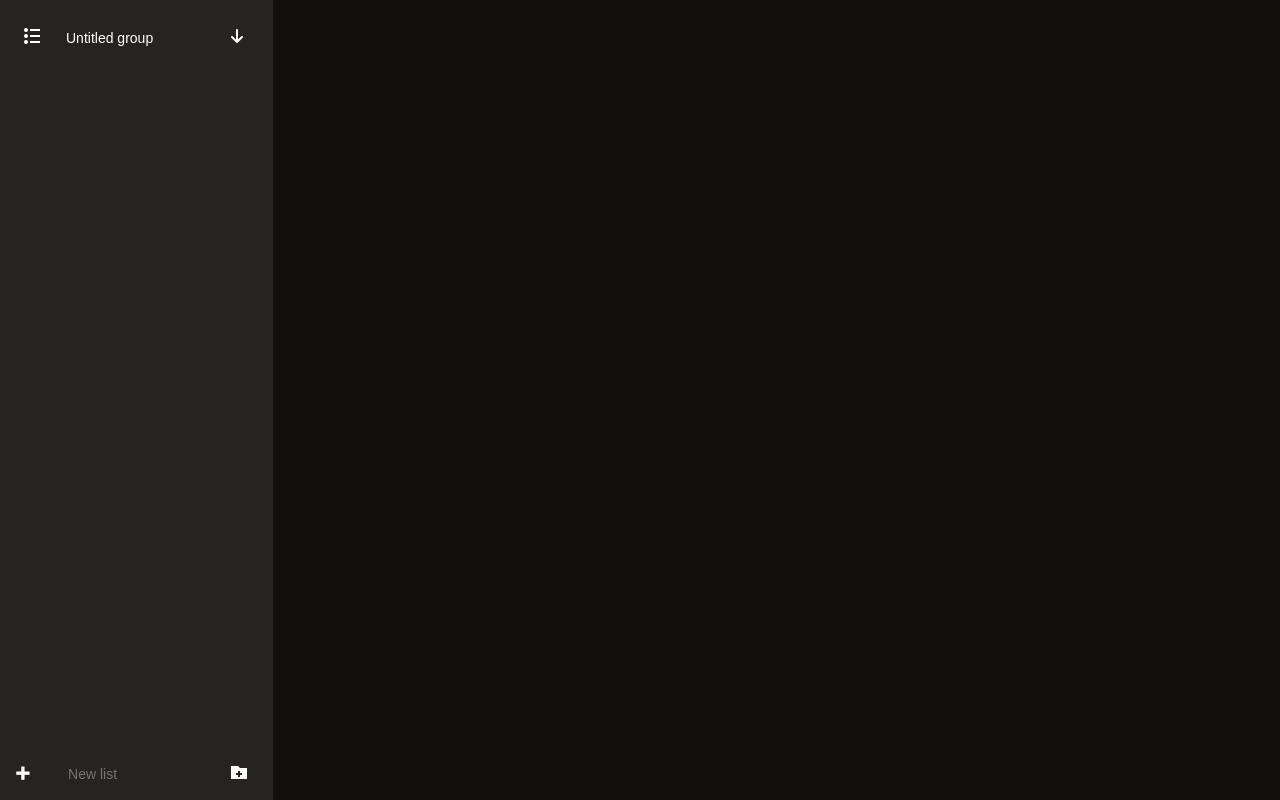
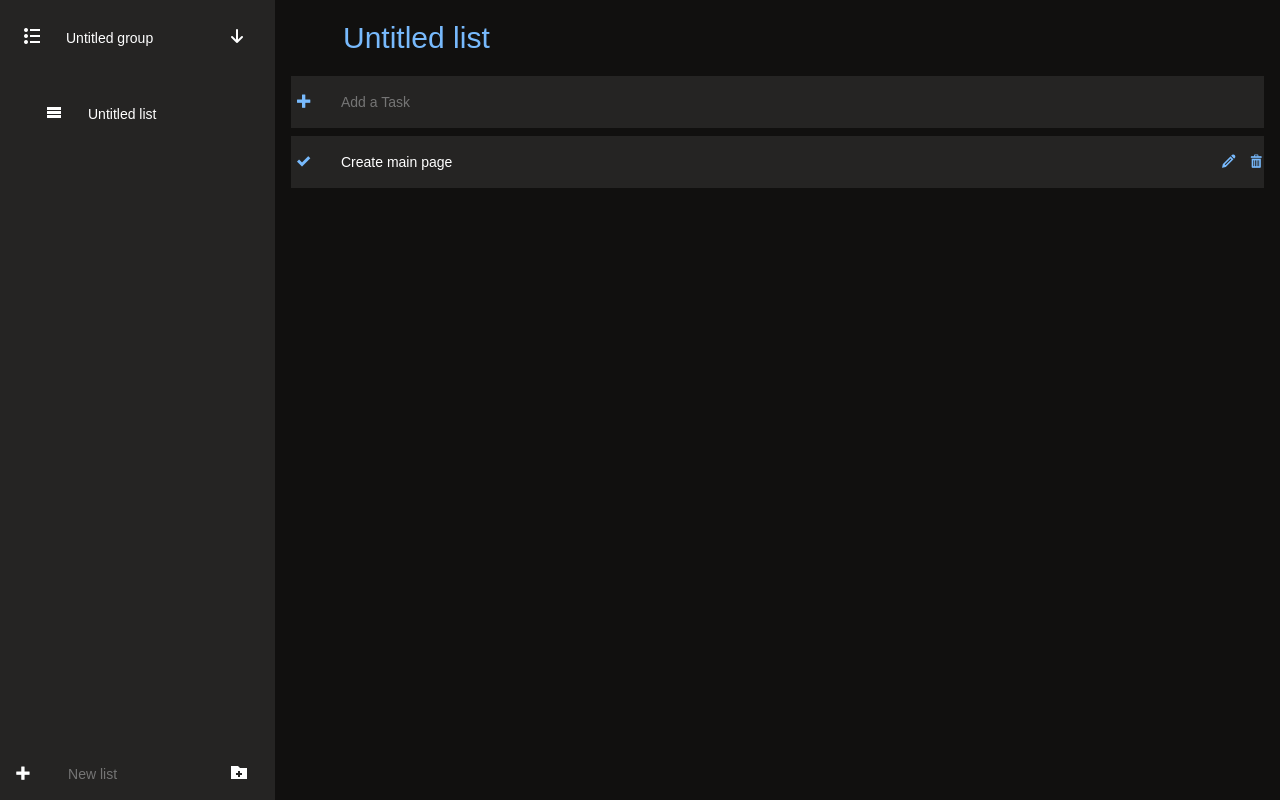
Before and after one commit to vin2410/javascript-training, a website: page Practice-two/src/index.html in a window 1280 px wide. Drawn offline with Linux system fonts and the light colour scheme; files whose address does not match are found by name.

Commit message:
Create basic layout list view

```diff
--- a/Practice-two/src/index.html
+++ b/Practice-two/src/index.html
@@ -18,6 +18,10 @@
                                 <span class="icon icon-arrow-down2"></span>
                                 <span class="icon icon-arrow-up2" hidden></span>
                             </div>
+                            <div class="group-item__list">
+                                <span class="icon icon-menu"></span>
+                                <input type="text" class="list" readonly value="Untitled list" />
+                            </div>
                         </li>
                     </ul>
                     <div class="side-bar-addlist">
@@ -28,7 +32,31 @@
                         <span class="icon icon-folder-plus"></span>
                     </div>
                 </div>
-                <div class="center-column"></div>
+                <div class="center-column">
+                    <div class="center-column__list group-item__list">
+                        <input type="text" class="list" value="Untitled list" />
+                    </div>
+                    <ul class="center-column__task">
+                        <li>
+                            <button>
+                                <span class="icon icon-plus"></span>
+                            </button>
+                            <input type="text" placeholder="Add a Task" />
+                        </li>
+                        <li>
+                            <button>
+                                <span class="icon icon-checkmark"></span>
+                            </button>
+                            <input type="text" value="Create main page" readonly />
+                            <button>
+                                <span class="icon icon-pencil"></span>
+                            </button>
+                            <button>
+                                <span class="icon icon-bin"></span>
+                            </button>
+                        </li>
+                    </ul>
+                </div>
             </section>
         </main>
     </body>
--- a/Practice-two/src/style/layout/center-column.css
+++ b/Practice-two/src/style/layout/center-column.css
@@ -2,3 +2,27 @@
     width: 100%;
     background-color: var(--color-bg-primary);
 }
+
+.center-column__list .list {
+    color: var(--color-text-secondary);
+    font-size: var(--fs-large);
+}
+
+.center-column__task {
+    color: var(--color-text-secondary);
+    display: flex;
+    flex-direction: column;
+    margin: 0 16px;
+    row-gap: 8px;
+}
+
+.center-column__task li {
+    background-color: var(--color-bg-secondary);
+    display: grid;
+    grid-template-columns: 20px auto 20px 20px;
+    column-gap: 8px;
+}
+
+.center-column__task button {
+    color: var(--color-text-secondary);
+}
--- a/Practice-two/src/style/layout/left-column.css
+++ b/Practice-two/src/style/layout/left-column.css
@@ -1,5 +1,6 @@
 .left-column {
     background-color: var(--color-bg-secondary);
+    width: 300px;
     height: 100vh;
 }
 
@@ -11,8 +12,21 @@
     color: var(--color-text-primary);
 }
 
+.group-item__list,
 .group-item {
     display: flex;
     align-items: center;
     padding: 12px 24px;
 }
+
+.group-item__list {
+    margin-left: 22px;
+}
+
+.group-item__list:hover {
+    background-color: var(--color-bg-primary);
+}
+
+.group-item {
+    cursor: pointer;
+}
--- a/Practice-two/src/style/main.css
+++ b/Practice-two/src/style/main.css
@@ -9,7 +9,7 @@
 /* components */
 @import url(./component/button.css);
 @import url(./component/input.css);
-@import url(./component/img.css);
+@import url(./component/icon.css);
 
 /* layouts */
 @import url(./layout/left-column.css);
```
Also changed, not shown: Practice-two/src/style/component/icon.css (renamed from Practice-two/src/style/component/img.css).
